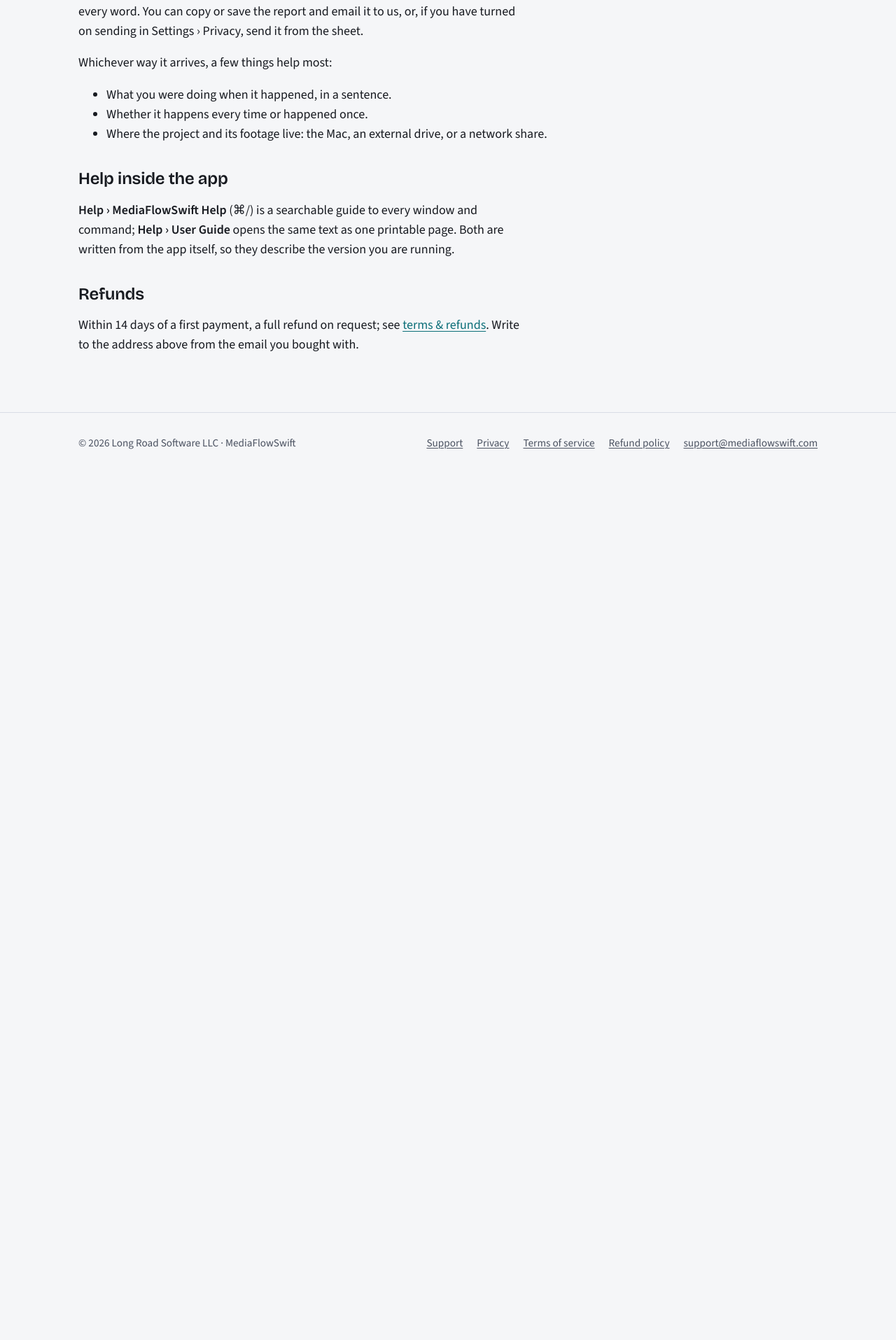
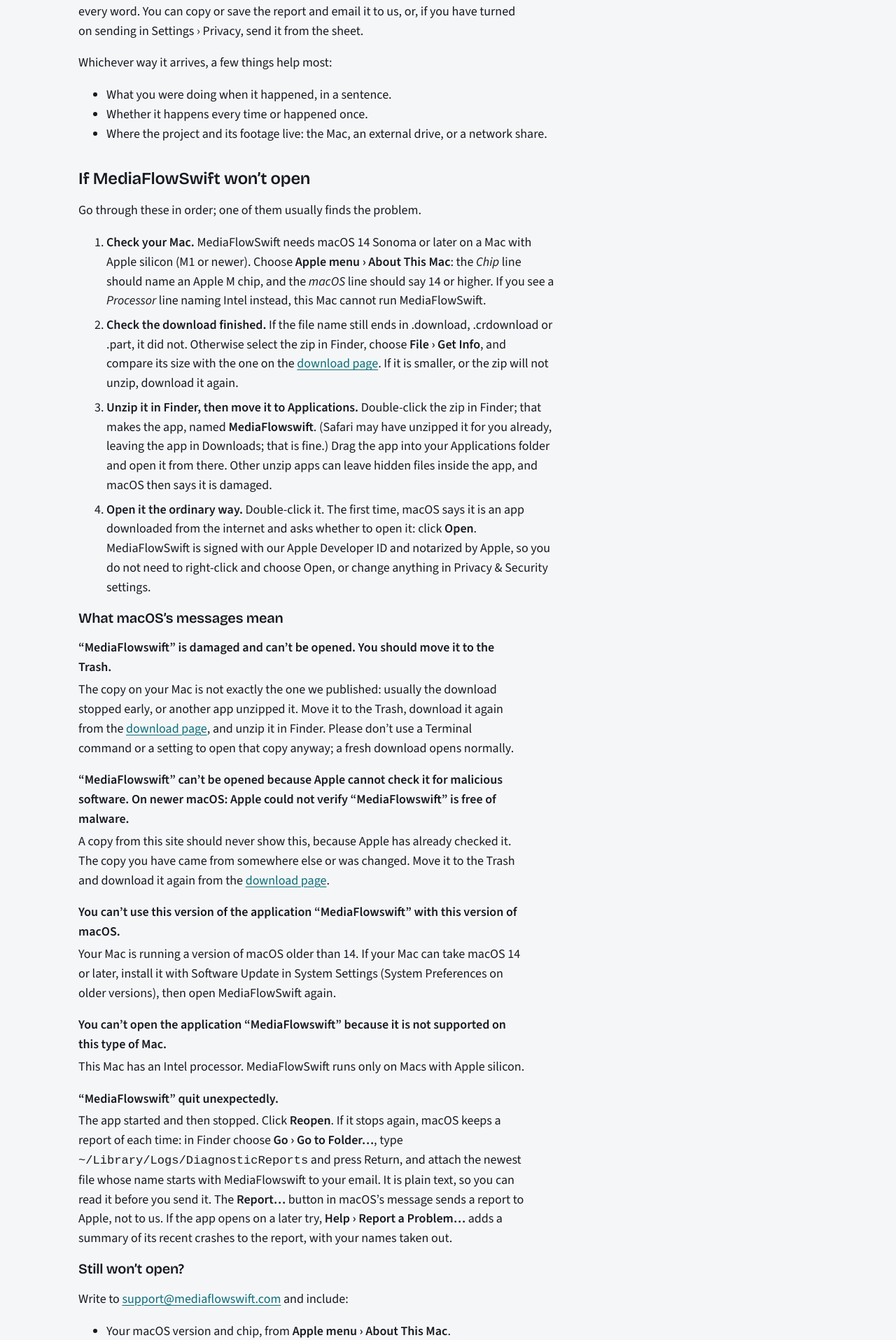
Before and after one commit to mwmike/mediaflowswift.com, a Jekyll site: the page support.html, which Jekyll copies as it is, in a window 1280 px wide. Shown: the part 526-2441 px from the top of the page at 70% size. Built offline with Jekyll 4.4.1, drawn with Linux system fonts in a browser that asks for light colours; before the commit the page ends 1220 px from its top, so only the background shows below that; some of the changed text lies outside the part shown.

Commit message:
Support: what to do when MediaFlowSwift won't open (#2)
support.html gets a "If MediaFlowSwift won't open" section: the
requirements and how to check them in About This Mac, checking the
download finished, unzipping in Finder and moving the app to
Applications, opening a notarized app without right-click Open, what
each of macOS's refusal messages means and what to do, where macOS
keeps the "quit unexpectedly" report, and what to send to support@.

download.html: the size is shown in Finder's megabytes so it matches
File > Get Info (the support steps ask people to compare), Intel is
"not supported" without "yet", "NAS" becomes network share or database
server, the install steps say to unzip in Finder and open from
Applications, a link to the new section, and the How it works nav link
the other pages have.

Co-Authored-By: Claude Opus 5.5 <noreply@anthropic.com>

```diff
--- a/site.css
+++ b/site.css
@@ -134,6 +134,10 @@ article.doc th { font-family: var(--display); font-weight: 600; }
 .tablewrap { overflow-x: auto; }
 dl.contact dt { font-family: var(--display); font-weight: 600; margin-top: 1rem; }
 dl.contact dd { margin: 0.2rem 0 0; color: var(--ink-2); }
+dl.messages { max-width: var(--measure); }
+dl.messages dt { font-weight: 600; margin-top: 1.1rem; }
+dl.messages dd { margin: 0.25rem 0 0; }
+dl.messages code { font-size: 0.95em; overflow-wrap: anywhere; }
 
 /* Footer */
 footer { border-top: 1px solid var(--line); padding: 2rem 0 3rem; color: var(--ink-2); font-size: 0.95rem; }
--- a/support.html
+++ b/support.html
@@ -4,7 +4,7 @@
 <meta charset="utf-8">
 <meta name="viewport" content="width=device-width, initial-scale=1">
 <title>Support — MediaFlowSwift</title>
-<meta name="description" content="How to get help with MediaFlowSwift, report a problem, and what to include.">
+<meta name="description" content="How to get help with MediaFlowSwift, what to do if it won't open, how to report a problem, and what to include.">
 <link rel="icon" href="favicon.svg" type="image/svg+xml">
 <link rel="preconnect" href="https://fonts.googleapis.com">
 <link rel="preconnect" href="https://fonts.gstatic.com" crossorigin>
@@ -47,6 +47,37 @@
     <li>Where the project and its footage live: the Mac, an external drive, or a network share.</li>
   </ul>
 
+  <h2 id="wont-open">If MediaFlowSwift won&rsquo;t open</h2>
+  <p>Go through these in order; one of them usually finds the problem.</p>
+  <ol class="steps">
+    <li><strong>Check your Mac.</strong> MediaFlowSwift needs macOS 14 Sonoma or later on a Mac with Apple silicon (M1 or newer). Choose <strong>Apple menu &rsaquo; About This Mac</strong>: the <em>Chip</em> line should name an Apple M chip, and the <em>macOS</em> line should say 14 or higher. If you see a <em>Processor</em> line naming Intel instead, this Mac cannot run MediaFlowSwift.</li>
+    <li><strong>Check the download finished.</strong> If the file name still ends in .download, .crdownload or .part, it did not. Otherwise select the zip in Finder, choose <strong>File &rsaquo; Get Info</strong>, and compare its size with the one on the <a href="/download.html">download page</a>. If it is smaller, or the zip will not unzip, download it again.</li>
+    <li><strong>Unzip it in Finder, then move it to Applications.</strong> Double-click the zip in Finder; that makes the app, named <strong>MediaFlowswift</strong>. (Safari may have unzipped it for you already, leaving the app in Downloads; that is fine.) Drag the app into your Applications folder and open it from there. Other unzip apps can leave hidden files inside the app, and macOS then says it is damaged.</li>
+    <li><strong>Open it the ordinary way.</strong> Double-click it. The first time, macOS says it is an app downloaded from the internet and asks whether to open it: click <strong>Open</strong>. MediaFlowSwift is signed with our Apple Developer ID and notarized by Apple, so you do not need to right-click and choose Open, or change anything in Privacy &amp; Security settings.</li>
+  </ol>
+
+  <h3>What macOS&rsquo;s messages mean</h3>
+  <dl class="messages">
+    <dt>&ldquo;MediaFlowswift&rdquo; is damaged and can&rsquo;t be opened. You should move it to the Trash.</dt>
+    <dd>The copy on your Mac is not exactly the one we published: usually the download stopped early, or another app unzipped it. Move it to the Trash, download it again from the <a href="/download.html">download page</a>, and unzip it in Finder. Please don&rsquo;t use a Terminal command or a setting to open that copy anyway; a fresh download opens normally.</dd>
+    <dt>&ldquo;MediaFlowswift&rdquo; can&rsquo;t be opened because Apple cannot check it for malicious software. On newer macOS: Apple could not verify &ldquo;MediaFlowswift&rdquo; is free of malware.</dt>
+    <dd>A copy from this site should never show this, because Apple has already checked it. The copy you have came from somewhere else or was changed. Move it to the Trash and download it again from the <a href="/download.html">download page</a>.</dd>
+    <dt>You can&rsquo;t use this version of the application &ldquo;MediaFlowswift&rdquo; with this version of macOS.</dt>
+    <dd>Your Mac is running a version of macOS older than 14. If your Mac can take macOS 14 or later, install it with Software Update in System Settings (System Preferences on older versions), then open MediaFlowSwift again.</dd>
+    <dt>You can&rsquo;t open the application &ldquo;MediaFlowswift&rdquo; because it is not supported on this type of Mac.</dt>
+    <dd>This Mac has an Intel processor. MediaFlowSwift runs only on Macs with Apple silicon.</dd>
+    <dt>&ldquo;MediaFlowswift&rdquo; quit unexpectedly.</dt>
+    <dd>The app started and then stopped. Click <strong>Reopen</strong>. If it stops again, macOS keeps a report of each time: in Finder choose <strong>Go &rsaquo; Go to Folder&hellip;</strong>, type <code>~/Library/Logs/DiagnosticReports</code> and press Return, and attach the newest file whose name starts with MediaFlowswift to your email. It is plain text, so you can read it before you send it. The <strong>Report&hellip;</strong> button in macOS&rsquo;s message sends a report to Apple, not to us. If the app opens on a later try, <strong>Help &rsaquo; Report a Problem&hellip;</strong> adds a summary of its recent crashes to the report, with your names taken out.</dd>
+  </dl>
+
+  <h3>Still won&rsquo;t open?</h3>
+  <p>Write to <a href="mailto:support@mediaflowswift.com?subject=MediaFlowSwift%20will%20not%20open">support@mediaflowswift.com</a> and include:</p>
+  <ul>
+    <li>Your macOS version and chip, from <strong>Apple menu &rsaquo; About This Mac</strong>.</li>
+    <li>The exact words of macOS&rsquo;s message, or a screenshot of it (press Shift&#8209;Command&#8209;5).</li>
+    <li>The crash report, if macOS said the app quit unexpectedly.</li>
+  </ul>
+
   <h2>Help inside the app</h2>
   <p><strong>Help &rsaquo; MediaFlowSwift Help</strong> (&#8984;/) is a searchable guide to every window and command; <strong>Help &rsaquo; User Guide</strong> opens the same text as one printable page. Both are written from the app itself, so they describe the version you are running.</p>
 
```
Also changed, not shown: download.html (+8 -5 lines).
